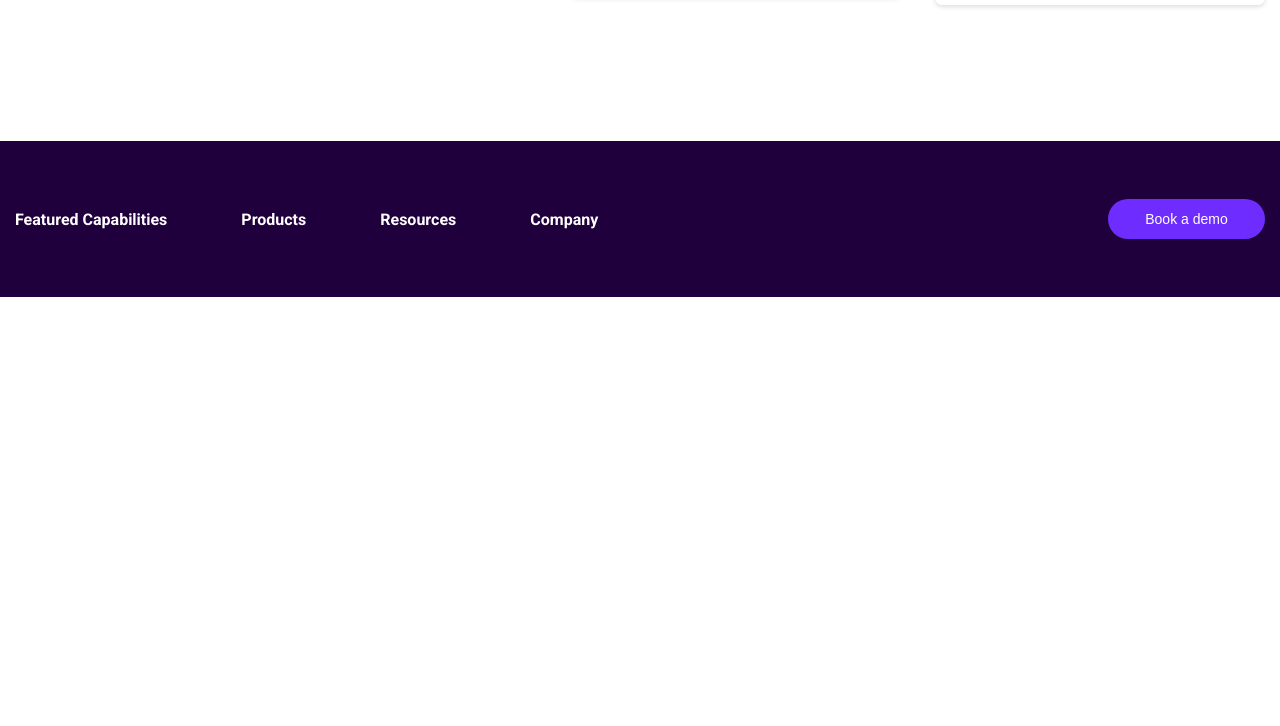
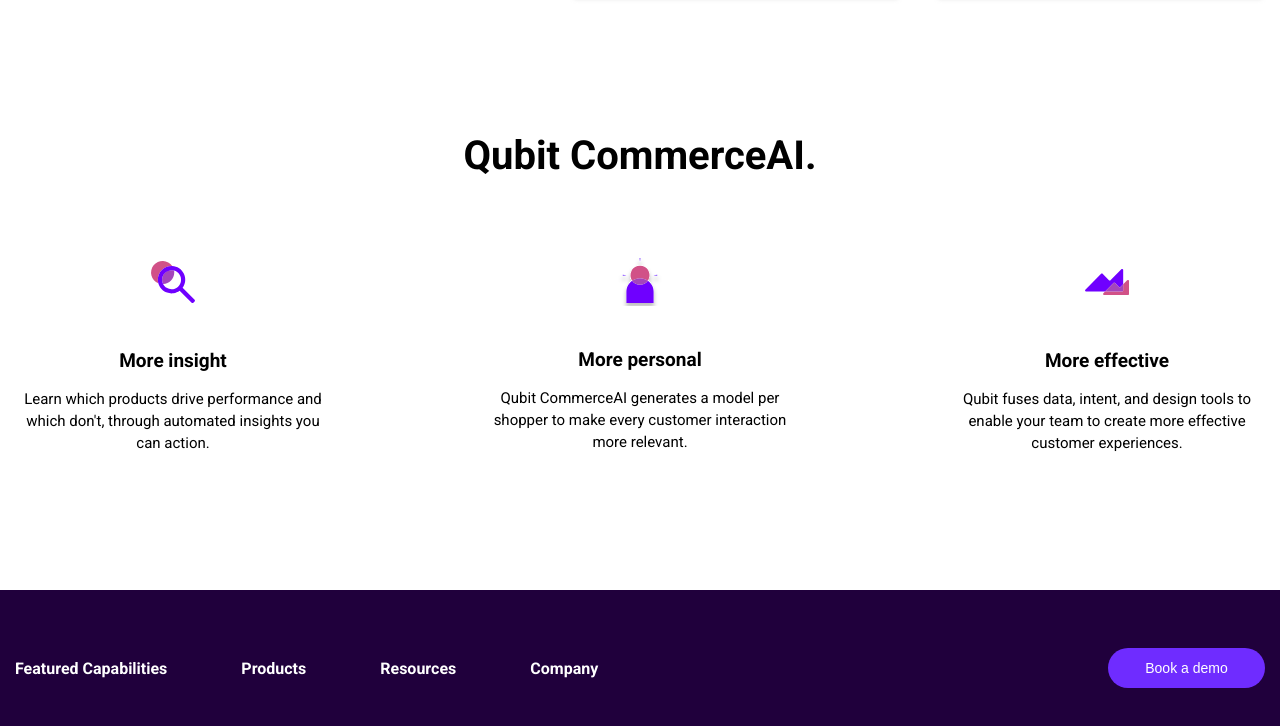
Before and after one commit to SergiyFostenko/project, a plain HTML site: page index.html in a window 1280 px wide. Shown: the part 1335-2061 px from the top of the page. Before the commit the page ends 1632 px from the top, so only its background shows below. Drawn offline with nearby package versions, Linux system fonts and the light colour scheme.

Commit message:
Add files via upload

```diff
--- a/index.html
+++ b/index.html
@@ -95,6 +95,40 @@
             </div>
         </div>
     </section>
+    <section class="container commerce">
+        <h2 class="commerce-title">
+            Qubit CommerceAI.
+        </h2>
+        <div class="flex">
+            <div>
+                <img src="./img/loop.svg" alt="loop">
+                <h5 class="commerce-pretitle">
+                    More insight
+                </h5>
+                <p class="commerce-text">
+                    Learn which products drive performance and which don't, through automated insights you can action.
+                </p>
+            </div>
+            <div>
+                <img src="./img/Group.svg" alt="personal">
+                <h5 class="commerce-pretitle">
+                    More personal
+                </h5>
+                <p class="commerce-text">
+                    Qubit CommerceAI generates a model per shopper to make every customer interaction more relevant.
+                </p>
+            </div>
+            <div>
+                <img src="./img/Frame2.svg" alt="effective">
+                <h5 class="commerce-pretitle">
+                    More effective
+                </h5>
+                <p class="commerce-text">
+                    Qubit fuses data, intent, and design tools to enable your team to create more effective customer experiences.
+                </p>
+            </div>
+        </div>
+    </section>
     <footer class="footer">
         <div class="container flex">
             <nav>
--- a/style/style.css
+++ b/style/style.css
@@ -87,7 +87,6 @@ body{
     width: 187px;
     margin-left: 9px;
 }
-
 .grow{
     margin:136px auto;
 }
@@ -123,7 +122,27 @@ body{
     max-width: 219px;
     margin: 0 auto;
 }
-
+.commerce{
+    margin-bottom: 136px;
+    text-align: center;
+}
+.commerce-title{
+    font-weight: 700;
+    font-size: 40px;
+    line-height: 45px;
+    margin-bottom: 79px;
+}
+.commerce-pretitle{
+    font-weight: 700;
+    font-size: 19px;
+    line-height: 23px;
+    margin: 42px 0 16px;
+}
+.commerce-text{
+    font-size: 15px;
+    line-height: 22px;
+    max-width: 316px;
+}
 .footer{
     background-color:#20003C;
     padding: 58px 0;
```
Also changed, not shown: img/Frame2.svg (added), img/Group.svg (added), img/loop.svg (added), img/previev.png.
